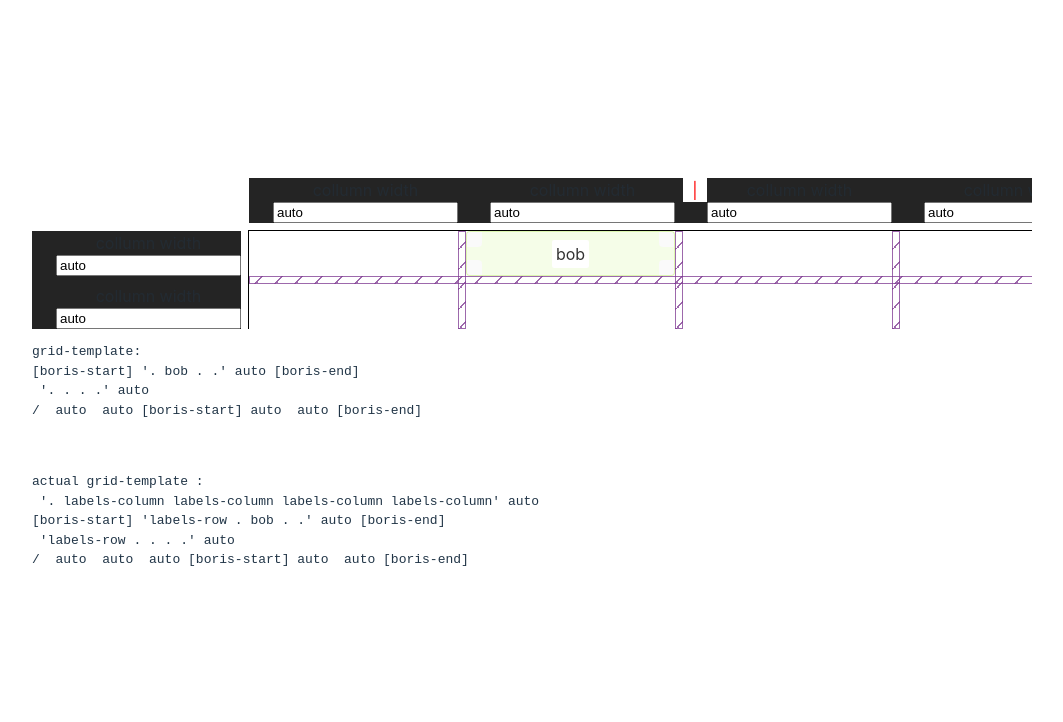
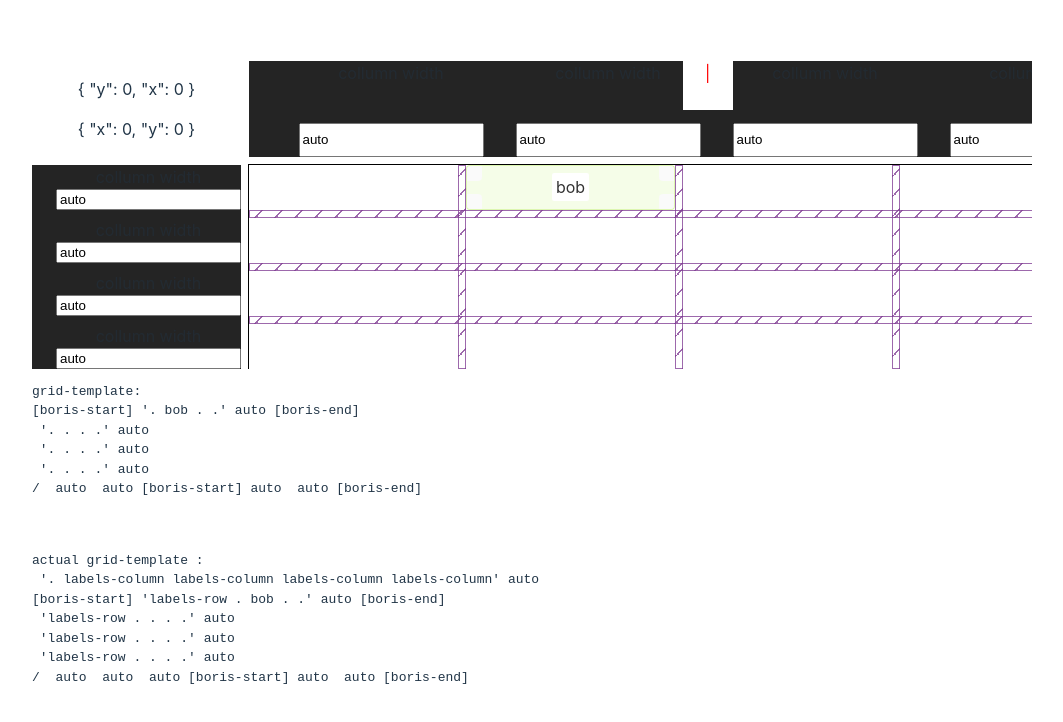
Before and after one commit to Ragnar-Oock/css-grid-generator, a Vue app: page / in a window 1280 px wide. Shown: the top 722 px of the page, without its empty margins (108-1171 px from the left). Built offline with nearby package versions, Linux system fonts and the light colour scheme.

Commit message:
feat(mouse): add a store to track the mouse in the grid
- add pinia
- show mouse position in the grid

```diff
--- a/package.json
+++ b/package.json
@@ -9,6 +9,7 @@
     "preview": "vite preview"
   },
   "dependencies": {
+    "pinia": "^2.1.7",
     "vue": "^3.3.4"
   },
   "devDependencies": {
--- a/src/components/DevTools.vue
+++ b/src/components/DevTools.vue
@@ -1,42 +1,154 @@
 <script setup lang="ts">
-	import { computed } from 'vue';
-	import { ExplicitRowTrackState, ExplicitTrackList, OneOrMore } from './grid';
+import { computed, inject, onMounted, onUnmounted, ref } from 'vue';
+import { ExplicitRowTrackState, ExplicitTrackList, OneOrMore, Track, containerSymbol } from './grid';
+import { useMousePosition } from '../stores/mouse-position.store';
 
-	const props = defineProps<{
-		rows: OneOrMore<ExplicitRowTrackState>;
-		cols: ExplicitTrackList;
-	}>()
+// #region create the elements
+const props = defineProps<{
+	rows: OneOrMore<ExplicitRowTrackState>;
+	cols: ExplicitTrackList;
+}>();
 
-	const rowFillers = computed(() => {
-		return props.rows.map((_, index) => `${index + 1} / span 1`)
+const rowFillers = computed(() => {
+	return props.rows.map((_, index) => index + 1);
+});
+
+const colFillers = computed(() => {
+	return props.cols.slice(2).map((_, index) => index + 1);
+});
+
+// #endregion
+
+// #region use elements to find where something is in the grid
+const container = inject(containerSymbol);
+
+const rowElements = ref<HTMLDivElement[]>();
+const colElements = ref<HTMLDivElement[]>();
+
+
+let rowCachedBoundingRects: Track[] = [];
+let colCachedBoundingRects: Track[] = [];
+
+
+function getTracks(elements: HTMLDivElement[]): Track[] {
+	return elements
+		.map(row => ({
+			domRect: row.getBoundingClientRect(),
+			index: Number(row.dataset.index)
+		} as const))
+		.sort((left, right) => left.index - right.index);
+}
+
+const observer = new ResizeObserver(() => {
+	rowCachedBoundingRects = getTracks(rowElements.value ?? []);
+	colCachedBoundingRects = getTracks(colElements.value ?? []);
+});
+
+function getActive({ clientX: x, clientY: y }: MouseEvent, tracks: Track[]): Track | null {
+	return tracks.find(({ domRect: { left, right, top, bottom } }) => left <= x && x <= right && top <= y && y <= bottom) ?? null;
+}
+// #endregion
+
+// #region mouse position update
+const mousePosition = useMousePosition();
+
+onMounted(() => {
+	const containerElement = container!.value;
+
+	observer.observe(containerElement);
+	containerElement.addEventListener('mousemove', event => {
+		mousePosition.mouseInGrid.x = getActive(event, colCachedBoundingRects);
+		mousePosition.mouseInGrid.y = getActive(event, rowCachedBoundingRects);
+	});
+	containerElement.addEventListener('mouseleave', () => {
+		mousePosition.mouseInGrid.x = null;
+		mousePosition.mouseInGrid.y = null;
 	})
+});
 
-	const colFillers = computed(() => {
-		return props.cols.slice(2).map((_, index) => `${index + 1} / span 1`)
-	})
+onUnmounted(() => {
+	observer.disconnect();
+});
+// #endregion
+
 </script>
 
 <template>
-	<div class="devtools">
+	<div class="devtools" ref="devtools">
 		<div
 			class="grid-row gap-filler"
-			v-for="filler in rowFillers"
-			:style="{
-				'grid-row': filler
+		 	v-for="index in rowFillers"
+		 	:style="{ 'grid-row-start': index }"
+		 	:class="{
+				active: mousePosition.matchRow(index)
 			}"
+		 	:data-index="index"
+		  ref="rowElements"
 		></div>
 	</div>
 	<div class="devtools">
 		<div
 			class="grid-col gap-filler"
-			v-for="filler in colFillers"
-			:style="{
-				'grid-column': filler
+			v-for="index in colFillers"
+			:style="{ 'grid-column-start': index }"
+			:data-index="index"
+			:class="{
+				active: mousePosition.matchCol(index)
 			}"
+			ref="colElements"
 		></div>
 	</div>
+
 </template>
 
 <style scoped lang="scss">
 
+.devtools {
+	display: contents;
+	pointer-events: none;
+
+	.active {
+		outline: 2px solid rgba(223, 13, 58, 0.288);
+		outline-offset: -4px;
+	}
+
+
+	.grid-row {
+		grid-row-end: span 1;
+		grid-column: 1 / -1;
+
+		&::after {
+			inset: 100% 0 calc(var(--gap) * -1) 0;
+		}
+	}
+
+	.grid-col {
+		grid-column-end: span 1;
+		grid-row: 1 / -1;
+
+		&::after {
+			inset: 0 calc(var(--gap) * -1) 0 100%;
+		}
+	}
+
+	.gap-filler {
+		position: relative;
+	}
+
+	.gap-filler:not(:last-child)::after {
+		--gap-color-1: #803d93c4;
+		--gap-color-2: transparent;
+		--gradient-size: 20px;
+
+		content: '';
+		position: absolute;
+		border: 1px solid var(--gap-color-1);
+
+		background: linear-gradient(-45deg,
+				var(--gap-color-1) 5%,
+				var(--gap-color-2) 5%, var(--gap-color-2) 50%,
+				var(--gap-color-1) 50%, var(--gap-color-1) 55%,
+				var(--gap-color-2) 55%) 0 / var(--gradient-size) var(--gradient-size);
+	}
+}
 </style>
--- a/src/components/GridContainer.vue
+++ b/src/components/GridContainer.vue
@@ -5,10 +5,37 @@
 	import GridHeadColumn from "./GridHeadColumn.vue";
 	import GridHeadRow from "./GridHeadRow.vue";
 	import GridItem from './GridItem.vue';
-	import { ExplicitRowTrackState, ExplicitTrack, GridArea, OneOrMore, containerSymbol, type ExplicitRowTrackObj, type ExplicitTrackList } from "./grid";
+	import { ExplicitRowTrackState, ExplicitTrack, GridArea, Item, OneOrMore, containerSymbol, type ExplicitRowTrackObj, type ExplicitTrackList } from "./grid";
 	import { getAreasOnLine } from "../helper/area.helper";
 	import DevTools from './DevTools.vue';
+	import { useMousePosition } from "../stores/mouse-position.store";
 
+
+	// #region areas
+
+	const areaItems = ref<GridArea[]>([
+		{
+			area: 'bob',
+			color: getRandomColor(),
+			columnStart: 2,
+			columnEnd: 3,
+			rowStart: 1,
+			rowEnd: 2
+		}
+	]);
+
+	function updateItem(newItem: GridArea, oldItem: GridArea): void {
+		const index = areaItems.value.findIndex(({area}) => area === oldItem.area)
+		if (index === -1) {
+			return;
+		}
+
+		areaItems.value[index] = newItem;
+	}
+
+	// #endregion
+
+	// #region columns
 
 	const columnExplicitTrackList = ref<ExplicitTrackList>([
 		{trackSize: 'auto'},
@@ -19,6 +46,10 @@
 		{trackSize: '', lineNames: '[boris-end]'}
 	]);
 	const userColumnExplicitTrackList = computed(() => columnExplicitTrackList.value.slice(1, length - 1) as OneOrMore<ExplicitTrack>);
+
+	// #endregion
+
+	// #region rows
 
 	const rows = ref<OneOrMore<ExplicitRowTrackState>>([
 		{
@@ -32,9 +63,35 @@
 			trackSize: 'auto',
 			// areas: ['labels-row', 'bob', 'bob', 'bob', 'bob'],
 			lineNamesEnd: '',
+		},
+		{
+			lineNamesStart: '',
+			trackSize: 'auto',
+			// areas: ['labels-row', 'bob', 'bob', 'bob', 'bob'],
+			lineNamesEnd: '',
+		},
+		{
+			lineNamesStart: '',
+			trackSize: 'auto',
+			// areas: ['labels-row', 'bob', 'bob', 'bob', 'bob'],
+			lineNamesEnd: '',
 		}
 	]);
 
+	const rowTracks = computed(() => {
+		const tracks: ExplicitRowTrackObj[] = rows.value.map((row, index) => {
+			const areas = getAreasOnLine(areaItems.value, index + 1, columnExplicitTrackList.value.length - 2);
+			areas.unshift('labels-row');
+			return { ...row, areas };
+		});
+		tracks.unshift({
+			lineNamesStart: '',
+			trackSize: 'auto',
+			areas: ['.', ...Array.from({length: columnExplicitTrackList.value.length - 2}, ()=> ('labels-column'))],
+			lineNamesEnd: ''
+		},)
+		return tracks;
+	})
 
 	const userRowTracks = computed({
 		get: () => rows.value.map(({lineNamesStart, trackSize, lineNamesEnd}, index) => ({
@@ -55,31 +112,9 @@
 		}
 	});
 
-	const areaItems = ref<GridArea[]>([
-		{
-			area: 'bob',
-			color: getRandomColor(),
-			columnStart: 2,
-			columnEnd: 3,
-			rowStart: 1,
-			rowEnd: 2
-		}
-	]);
+	// #endregion
 
-	const rowTracks = computed(() => {
-		const tracks: ExplicitRowTrackObj[] = rows.value.map((row, index) => {
-			const areas = getAreasOnLine(areaItems.value, index + 1, columnExplicitTrackList.value.length - 2);
-			areas.unshift('labels-row');
-			return { ...row, areas };
-		});
-		tracks.unshift({
-			lineNamesStart: '',
-			trackSize: 'auto',
-			areas: ['.', ...Array.from({length: columnExplicitTrackList.value.length - 2}, ()=> ('labels-column'))],
-			lineNamesEnd: ''
-		},)
-		return tracks;
-	})
+	// #region templates
 
 	const template = computed( () => `
 ${rowTracks.value.map(serializeTrack).join('\n')}
@@ -91,10 +126,15 @@ ${userRowTracks.value.map(serializeTrack).join('\n')}
 / ${serializeExplicitTrackList(columnExplicitTrackList.value.slice(1) as ExplicitTrackList)}
 	`);
 
+	// #endregion
+
+	// #region container
 	const container = ref<HTMLElement>();
+	provide(containerSymbol, container);
+	// #endregion
 
+	const mousePosition = useMousePosition();
 
-	provide(containerSymbol, container);
 </script>
 
 <template>
@@ -108,6 +148,10 @@ ${userRowTracks.value.map(serializeTrack).join('\n')}
 		<GridHeadColumn :explicit-track-list="userColumnExplicitTrackList"/>
 		<GridHeadRow v-model:explicit-track-list="userRowTracks"/>
 
+		<div class="mouse-pos">
+			<p>{{ mousePosition.gridCoords }}</p>
+			<p>{{ mousePosition.lastValidPosition }}</p>
+		</div>
 		<div class="grid-container">
 			<DevTools
 				:cols="columnExplicitTrackList"
@@ -116,6 +160,7 @@ ${userRowTracks.value.map(serializeTrack).join('\n')}
 			<GridItem
 				v-for="item in areaItems"
 				:item="item"
+				@update:item="updateItem($event, item)"
 			/>
 		</div>
 	</div>
@@ -125,7 +170,7 @@ grid-template: {{ userTemplate }}
 	</pre>
 
 	<pre class="copiable">
-actual grid-template : {{template}}
+actual grid-template : {{ template }}
 	</pre>
 </template>
 
@@ -155,49 +200,9 @@ actual grid-template : {{template}}
 		grid-template-columns: subgrid;
 
 		// resize: both;
-
-
-		.devtools {
-			display: contents;
-			pointer-events: none;
-
-			.grid-row {
-				grid-column: 1 / -1;
-				&::after {
-					inset: 100% 0 calc(var(--gap) * -1) 0;
-				}
-			}
-			.grid-col {
-				grid-row: 1 / -1;
-				&::after {
-					inset: 0 calc(var(--gap) * -1) 0 100%;
-				}
-			}
-
-			.gap-filler {
-				position: relative;
-			}
-			.gap-filler:not(:last-child)::after {
-					--gap-color-1: #803d93c4;
-					--gap-color-2: transparent;
-					--gradient-size: 20px;
-
-					content: '';
-					position: absolute;
-					border: 1px solid var(--gap-color-1);
-
-					background: linear-gradient(
-						-45deg,
-						var(--gap-color-1) 5%,
-						var(--gap-color-2) 5%, var(--gap-color-2) 50%,
-						var(--gap-color-1) 50%, var(--gap-color-1) 55%,
-						var(--gap-color-2) 55%
-					) 0 / var(--gradient-size) var(--gradient-size);
-				}
+		.mouse-pos {
+			grid-area: 1/1/2/2;
 		}
-	}
-	.boris{
-		grid-area: boris;
 	}
 
 	.copiable {
--- a/src/components/grid.ts
+++ b/src/components/grid.ts
@@ -121,3 +121,7 @@ export type GridArea = {
 	columnStart: number;
 	columnEnd: number;
 }
+export type Track = {
+	domRect: DOMRect;
+	index: number;
+};
--- a/src/main.ts
+++ b/src/main.ts
@@ -1,5 +1,8 @@
 import { createApp } from 'vue'
 import './style.css'
 import App from './App.vue'
+import { createPinia } from 'pinia';
 
-createApp(App).mount('#app')
+createApp(App)
+	.use(createPinia())
+	.mount('#app')
--- /dev/null
+++ b/src/stores/mouse-position.store.ts
@@ -0,0 +1,59 @@
+import { defineStore } from "pinia";
+import { computed, reactive, ref, watch } from "vue";
+import { Track } from "../components/grid";
+
+export type Coord = {x: number, y: number}
+
+export const useMousePosition = defineStore('mouse-position', () => {
+	const mouse = reactive({x: 0, y: 0});
+	const mouseInGrid = reactive<{
+		x: Track | null,
+		y: Track | null,
+	}>({x: null, y: null});
+
+	/**
+	 * position of the mouse in the grid by row and col number (0,0 if not within the grid)
+	 */
+	const gridCoords = computed(() => ({
+		y: mouseInGrid.y?.index ?? 0,
+		x: mouseInGrid.x?.index ?? 0,
+	}))
+
+	const lastValidPosition = ref({x: 0, y: 0});
+
+	watch(gridCoords, (newValue, oldValue) => {
+		if (isSnappedToGrid(newValue)) {
+			lastValidPosition.value = newValue;
+			return;
+		}
+		if (isSnappedToGrid(oldValue)) {
+			lastValidPosition.value = oldValue;
+			return;
+		}
+	})
+
+	function isSnappedToGrid({x, y}: Coord): boolean {
+		return x !== 0 && y !== 0;
+	}
+	function isInGrid({x, y}: Coord): boolean {
+		return x !== 0 || y !== 0
+	}
+
+	function matchCol(index: number): boolean {
+		return lastValidPosition.value.x === index && isInGrid(gridCoords.value);
+	}
+	function matchRow(index: number): boolean {
+		return lastValidPosition.value.y === index && isInGrid(gridCoords.value);
+	}
+
+	return {
+		mouse,
+		mouseInGrid,
+		matchCol,
+		matchRow,
+		gridCoords,
+		lastValidPosition,
+		isSnappedToGrid,
+		isInGrid
+	};
+})
```
Also changed, not shown: 1 other file (tests, documents, lock files or other folders).
